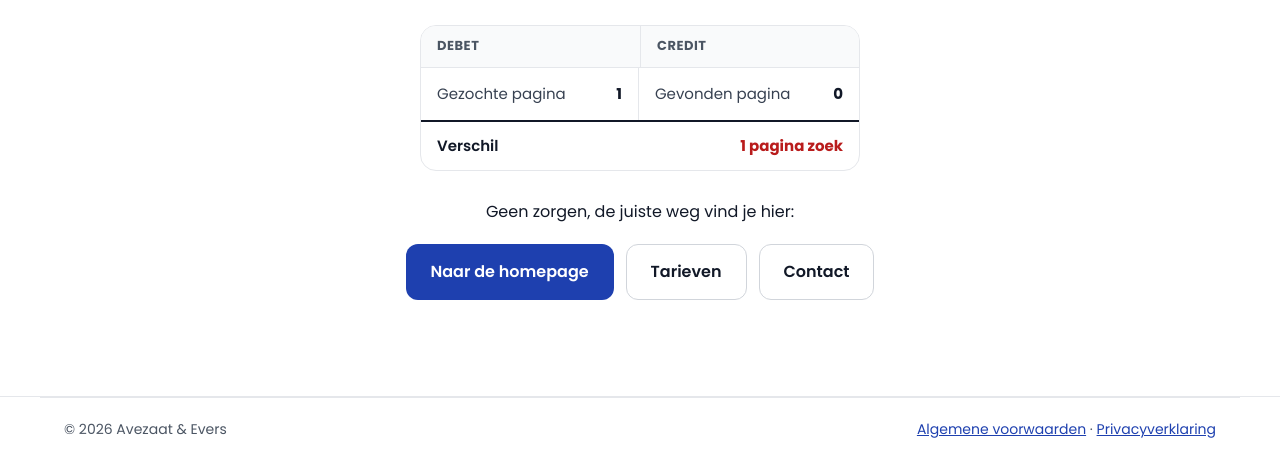
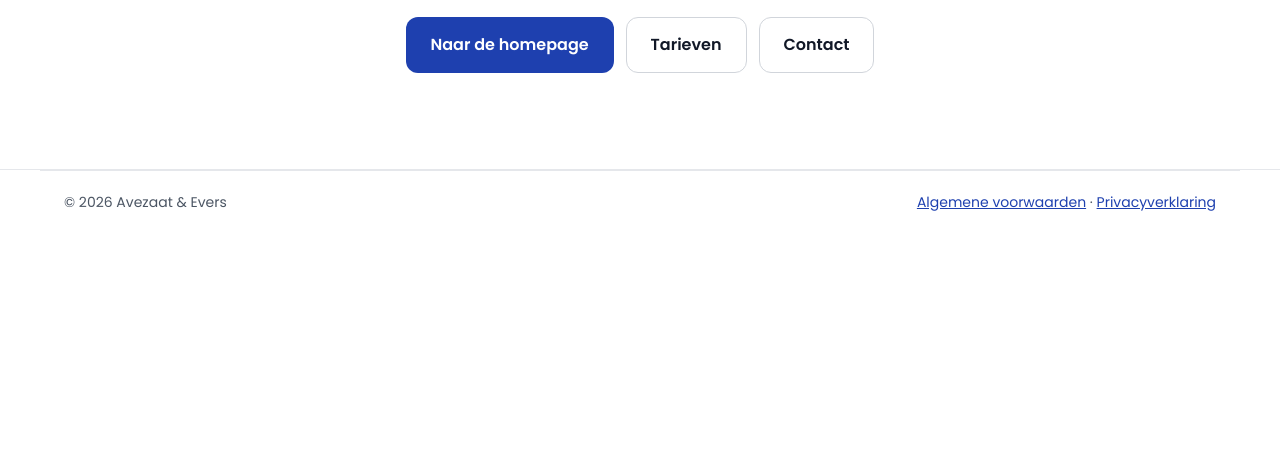
Before and after one commit to AvezaatEvers/mijn-website, a plain HTML site: page 404.html in a window 1280 px wide. Shown: the part 355-827 px from the top of the page. After the commit the page ends 800 px from the top, so only its background shows below. Drawn offline with Linux system fonts and the light colour scheme; a script that the page names is missing.

Commit message:
404: balans echt weggehaald
Co-Authored-By: Claude Opus 5.5 <noreply@anthropic.com>
Claude-Session: https://claude.ai/code/session_01Wjimqdua8ajpxHo7PcBrAk

```diff
--- a/404.html
+++ b/404.html
@@ -31,12 +31,6 @@
       <span class="pill" style="align-self:center">Foutcode 404</span>
       <h1 style="font-size:clamp(32px,4vw,48px)">Deze pagina is afgeschreven</h1>
       <p class="lead">We hebben overal gezocht, maar hij is net zo zoek als dat ene bonnetje uit maart. Gelukkig klopt de rest van onze administratie wél.</p>
-      <div class="ledger" role="img" aria-label="Balans: 1 pagina gezocht, 0 gevonden, verschil 1 pagina">
-        <div class="ledger-head"><span>Debet</span><span>Credit</span></div>
-        <div class="ledger-row"><span>Gezochte pagina</span><b>1</b><span>Gevonden pagina</span><b>0</b></div>
-        <div class="ledger-foot"><span>Verschil</span><b>1 pagina zoek</b></div>
-      </div>
-      <p>Geen zorgen, de juiste weg vind je hier:</p>
       <div class="btn-row" style="justify-content:center">
         <a class="btn btn-primary" href="/">Naar de homepage</a>
         <a class="btn btn-ghost" href="/tarieven.html">Tarieven</a>
--- a/assets/style.css
+++ b/assets/style.css
@@ -595,16 +595,3 @@ sup a { text-decoration: none; font-weight: 600; padding: 0 2px; }
 @media (prefers-reduced-motion: reduce) {
   ::view-transition-group(*), ::view-transition-old(*), ::view-transition-new(*) { animation: none !important; }
 }
-
-/* 404: grap-balans */
-.ledger { width: 100%; max-width: 440px; border: 1px solid var(--line); border-radius: 16px; overflow: hidden; font-size: 15px; text-align: left; background: var(--white); margin: 8px 0; }
-.ledger-head { display: grid; grid-template-columns: 1fr 1fr; background: var(--soft); border-bottom: 1px solid var(--line); font-weight: 700; font-size: 13px; letter-spacing: .04em; text-transform: uppercase; color: var(--muted); }
-.ledger-head span { padding: 10px 16px; }
-.ledger-head span + span, .ledger-row span:nth-child(3) { border-left: 1px solid var(--line); }
-.ledger-row { display: grid; grid-template-columns: 1fr auto 1fr auto; align-items: center; }
-.ledger-row span, .ledger-row b { padding: 14px 16px; }
-.ledger-row span { color: var(--text); }
-.ledger-row b { font-variant-numeric: tabular-nums; }
-.ledger-foot { display: flex; justify-content: space-between; padding: 12px 16px; border-top: 2px solid var(--ink); font-weight: 600; }
-.ledger-foot b { color: #B91C1C; }
-@media (max-width: 400px) { .ledger-row span, .ledger-row b { padding: 12px 10px; font-size: 14px; } }
```
